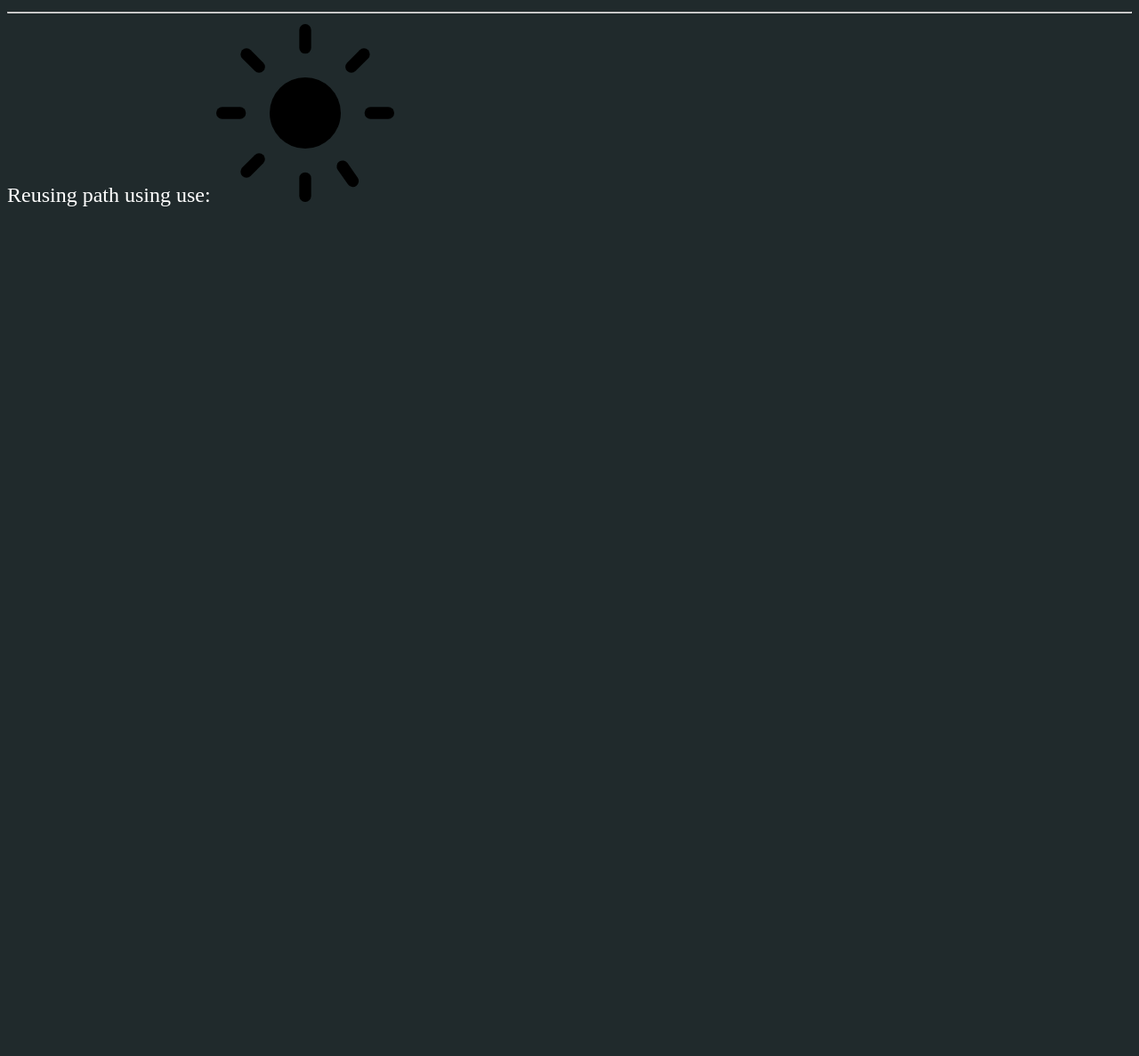
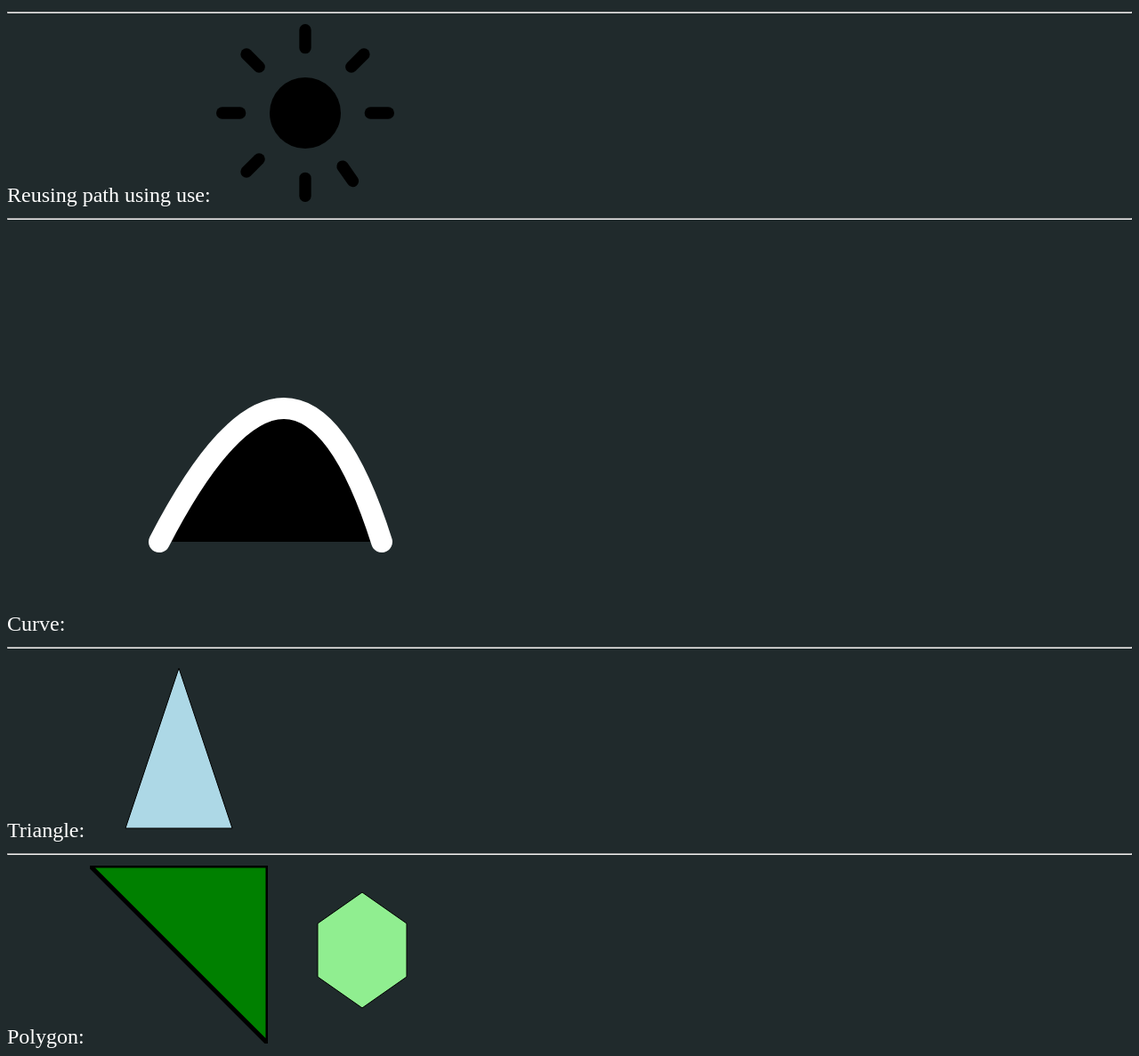
Before and after one commit to khianvictorycalderon/SVG-Demo, a plain HTML site: page index.html in a window 1280 px wide. Shown: the part 627-1814 px from the top of the page at 89% size. Before the commit the page ends 868 px from the top, so only its background shows below. Drawn offline with Linux system fonts and the light colour scheme.

Commit message:
Added Curve + Triangle + Polygon

```diff
--- a/index.html
+++ b/index.html
@@ -90,5 +90,47 @@
       <use href="#ray" transform="rotate(270)"/>
       <use href="#ray" transform="rotate(325)"/>
     </svg>
+    <hr/>
+    Curve:
+    <svg
+      width="450"
+      height="450"
+    >
+    <path
+      d="M 100 350 Q255 50, 350 350"
+      class="line"
+    />
+    </svg>
+    <hr/>
+    Triangle:
+    <svg
+      width="200"
+      height="200">
+      <polygon
+        points="100,10 40,190 160,190"
+        fill="lightblue"
+        stroke="black"
+      />
+    </svg>
+    <hr/>
+    Polygon:
+    <svg
+      width="200"
+      height="200"
+    >
+      <polygon
+        points="0,0 200,200 200,0"
+        fill="green"
+        stroke="black"
+        stroke-width="5"
+      />
+    </svg>
+    <svg width="200" height="200">
+      <polygon
+        points="100,30  150,65  150,125  100,160  50,125  50,65"
+        fill="lightgreen"
+        stroke="black"
+      />
+    </svg>
   </body>
 </html>
```
